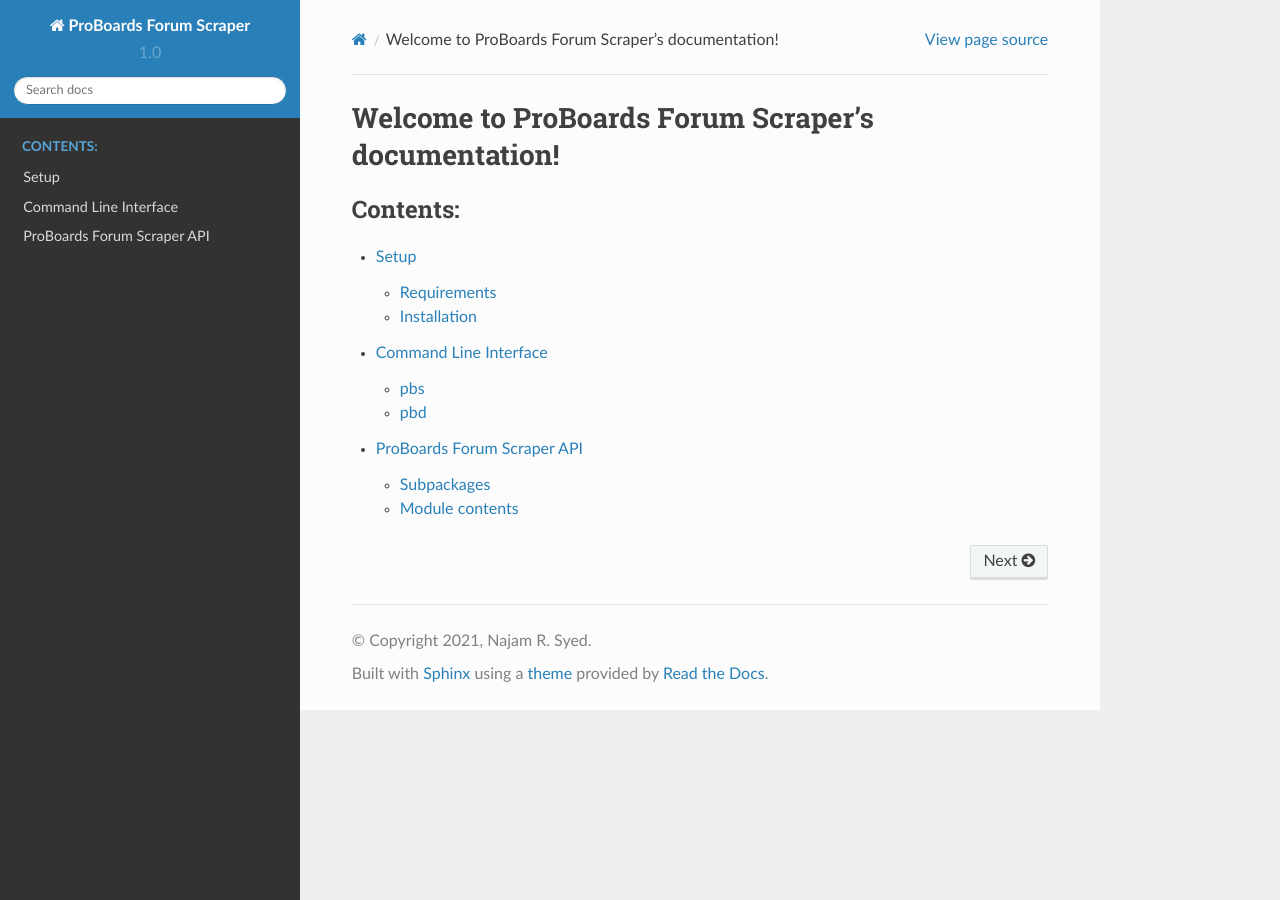
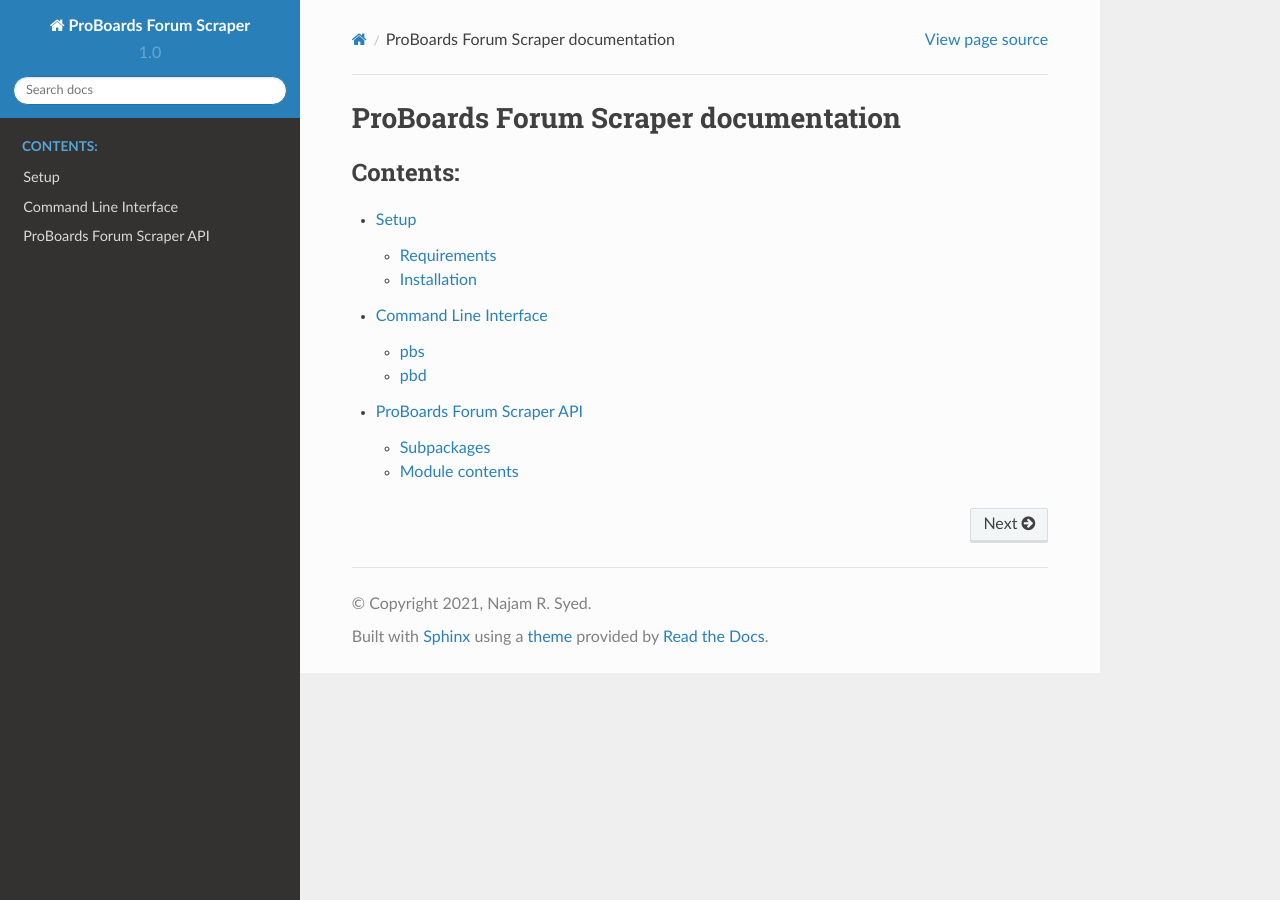
Before and after one commit to nrsyed/proboards-scraper, a Sphinx documentation site: the page built from docs/index.rst, in a window 1280 px wide. Built offline with Sphinx 7.4.7 and the Read the Docs theme 2.0.0, drawn with Linux system fonts in a browser that asks for light colours.

Commit message:
Update sphinx rst files

```diff
--- a/docs/index.rst
+++ b/docs/index.rst
@@ -3,8 +3,8 @@
    You can adapt this file completely to your liking, but it should at least
    contain the root `toctree` directive.
 
-Welcome to ProBoards Forum Scraper's documentation!
-===================================================
+ProBoards Forum Scraper documentation
+=====================================
 
 .. toctree::
    :maxdepth: 2
--- a/docs/proboards_scraper.database.rst
+++ b/docs/proboards_scraper.database.rst
@@ -1,8 +1,5 @@
 proboards\_scraper.database
 ===========================
-
-Module contents
----------------
 
 .. module:: proboards_scraper.database
 
--- a/docs/proboards_scraper.scraper.rst
+++ b/docs/proboards_scraper.scraper.rst
@@ -1,8 +1,5 @@
 proboards\_scraper.scraper
 ==========================
-
-Module contents
----------------
 
 .. automodule:: proboards_scraper.scraper
    :members:
```
